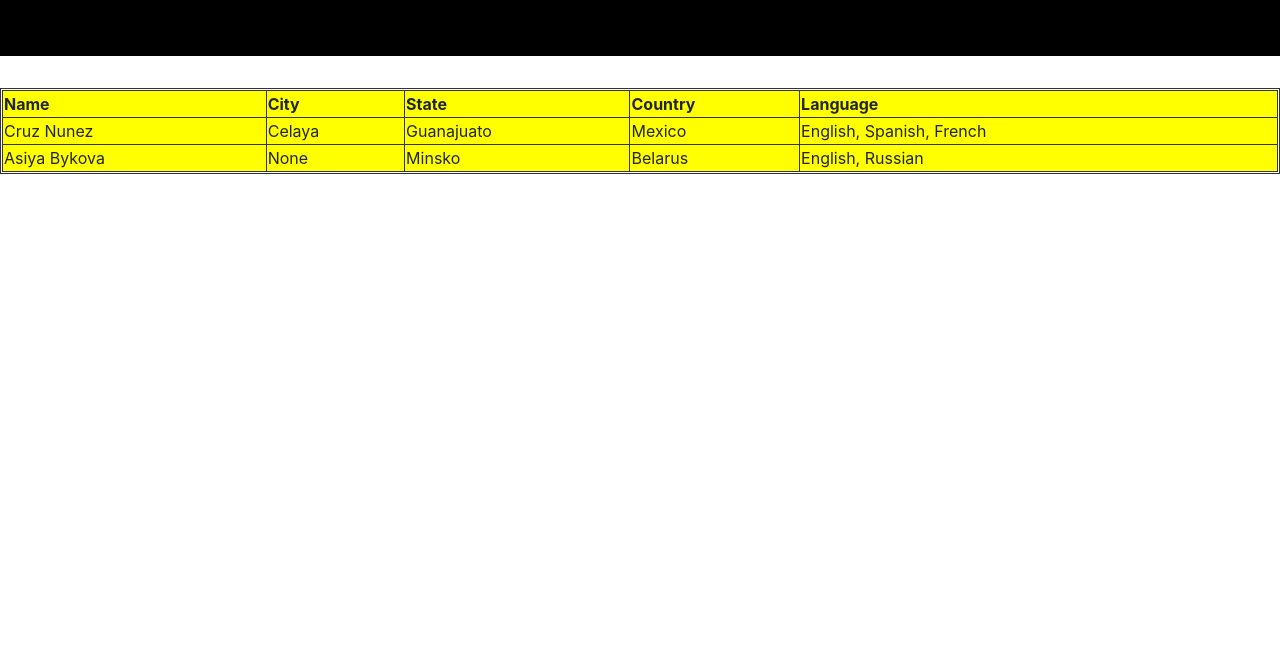
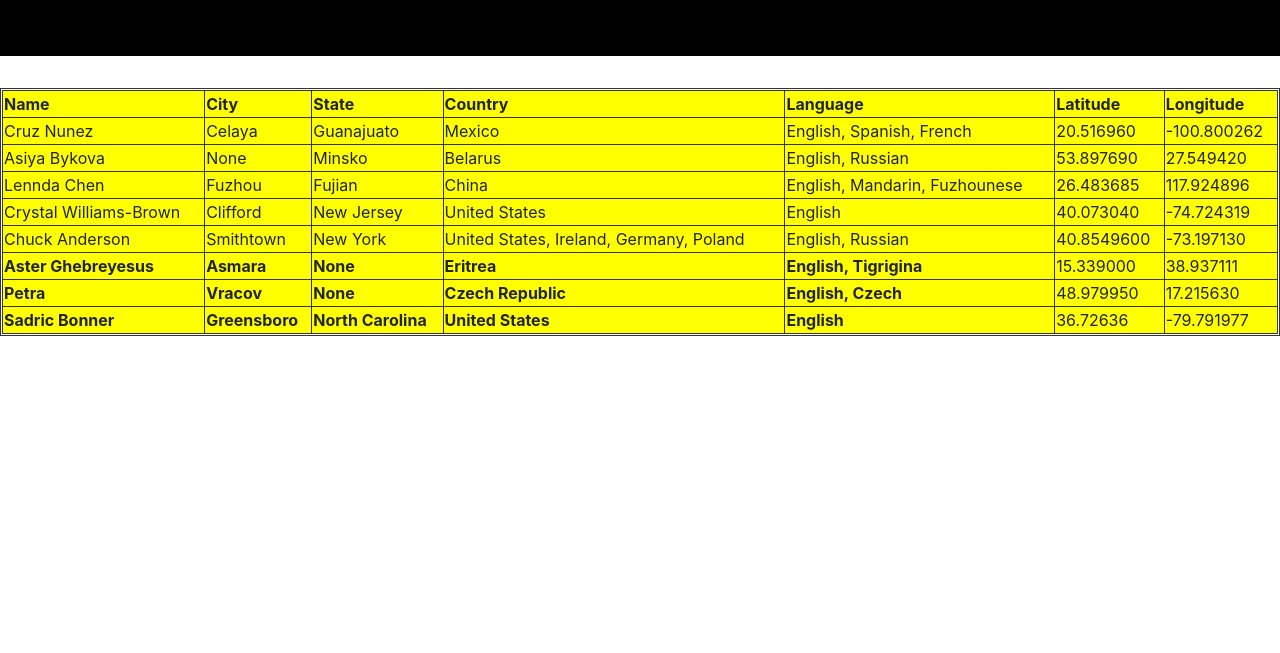
Before and after one commit to scbonner/maptable, a plain HTML site: page index.html in a window 1280 px wide. Shown: the part 147-800 px from the top of the page. Drawn offline with nearby package versions, Linux system fonts and the light colour scheme.

Commit message:
added lat/lng coordinances and copy console snippet

```diff
--- a/index.html
+++ b/index.html
@@ -10,7 +10,7 @@
 
 <div class="jumbotron jumbotron-fluid">
     <div class="container">
-        <h1 class="display-4">Map of Participants Directory</h1>
+        <h1 class="display-4">Directory Map Table</h1>
     </div>
 </div>
 
@@ -24,13 +24,19 @@
                     <th>State</th>
                     <th>Country</th>
                     <th>Language</th>
+                    <th>Latitude</th>
+                    <th>Longitude</th>
                  </tr>
+
                  <tr>
                      <td>Cruz Nunez</td>
                      <td>Celaya</td>
                      <td>Guanajuato</td>
                      <td>Mexico</td>
                      <td>English, Spanish, French</td>
+                     <td>20.516960</td>
+                     <td>-100.800262</td>
+                     <!-- <div class="leaflet-pane leaflet-marker-pane"><img src="https://unpkg.com/leaflet@1.3.3/dist/images/marker-icon.png" class="leaflet-marker-icon leaflet-zoom-animated leaflet-interactive" alt="" tabindex="0" style="margin-left: -12px; margin-top: -41px; width: 25px; height: 41px; transform: translate3d(281px, 200px, 0px); z-index: 200; outline: none;"></div> -->
                  </tr>
                  <tr>
                      <td>Asiya Bykova</td>
@@ -38,6 +44,71 @@
                      <td>Minsko</td>
                      <td>Belarus</td>
                      <td>English, Russian</td>
+                     <td>53.897690</td>
+                     <td>27.549420</td>
+                     <!-- <div class="leaflet-pane leaflet-marker-pane"><img src="https://unpkg.com/leaflet@1.3.3/dist/images/marker-icon.png" class="leaflet-marker-icon leaflet-zoom-animated leaflet-interactive" alt="" tabindex="0" style="margin-left: -12px; margin-top: -41px; width: 25px; height: 41px; transform: translate3d(377px, 200px, 0px); z-index: 200; outline: none;"></div> -->
+                 </tr>
+                 <tr>
+                     <td>Lennda Chen</td>
+                     <td>Fuzhou</td>
+                     <td>Fujian</td>
+                     <td>China</td>
+                     <td>English, Mandarin, Fuzhounese</td>
+                     <td>26.483685</td>
+                     <td>117.924896</td>
+                     <!-- <div class="leaflet-pane leaflet-marker-pane"><img src="https://unpkg.com/leaflet@1.3.3/dist/images/marker-icon.png" class="leaflet-marker-icon leaflet-zoom-animated leaflet-interactive" alt="" tabindex="0" style="margin-left: -12px; margin-top: -41px; width: 25px; height: 41px; transform: translate3d(281px, 200px, 0px); z-index: 200; outline: none;"></div> -->
+                 <tr>
+                     <td>Crystal Williams-Brown</td>
+                     <td>Clifford</td>
+                     <td>New Jersey</td>
+                     <td>United States</td>
+                     <td>English</td>
+                     <td>40.073040</td>
+                     <td>-74.724319</td>
+                     <!-- <div class="leaflet-pane leaflet-marker-pane"><img src="https://unpkg.com/leaflet@1.3.3/dist/images/marker-icon.png" class="leaflet-marker-icon leaflet-zoom-animated leaflet-interactive" alt="" tabindex="0" style="margin-left: -12px; margin-top: -41px; width: 25px; height: 41px; transform: translate3d(376px, 169px, 0px); z-index: 169; outline: none;"></div> -->
+                 </tr>
+                 <tr>
+                     <td>Chuck Anderson</td>
+                     <td>Smithtown</td>
+                     <td>New York</td>
+                     <td>United States, Ireland, Germany, Poland</td>
+                     <td>English, Russian</td>
+                     <td>40.8549600</td>
+                     <td>-73.197130</td>
+                     <!-- <div class="leaflet-pane leaflet-marker-pane"><img src="https://unpkg.com/leaflet@1.3.3/dist/images/marker-icon.png" class="leaflet-marker-icon leaflet-zoom-animated leaflet-interactive" alt="" tabindex="0" style="margin-left: -12px; margin-top: -41px; width: 25px; height: 41px; transform: translate3d(281px, 200px, 0px); z-index: 200; outline: none;"></div> -->
+
+                  <tr>
+                     <th>Aster Ghebreyesus</th>
+                     <th>Asmara</th>
+                     <th>None</th>
+                     <th>Eritrea</th>
+                     <th>English, Tigrigina</th>
+                     <td>15.339000</td>
+                     <td>38.937111</td>
+                     <!-- <div class="leaflet-pane leaflet-marker-pane"><img src="https://unpkg.com/leaflet@1.3.3/dist/images/marker-icon.png" class="leaflet-marker-icon leaflet-zoom-animated leaflet-interactive" alt="" tabindex="0" style="margin-left: -12px; margin-top: -41px; width: 25px; height: 41px; transform: translate3d(281px, 200px, 0px); z-index: 200; outline: none;"></div> -->
+                  </tr>
+                  <tr>
+                     <th>Petra</th>
+                     <th>Vracov</th>
+                     <th>None</th>
+                     <th>Czech Republic</th>
+                     <th>English, Czech</th>
+                     <td>48.979950</td>
+                     <td>17.215630</td>
+                     <!-- <div class="leaflet-pane leaflet-marker-pane"><img src="https://unpkg.com/leaflet@1.3.3/dist/images/marker-icon.png" class="leaflet-marker-icon leaflet-zoom-animated leaflet-interactive" alt="" tabindex="0" style="margin-left: -12px; margin-top: -41px; width: 25px; height: 41px; transform: translate3d(281px, 200px, 0px); z-index: 200; outline: none;"></div> -->
+                  <tr>
+                     <th>Sadric Bonner</th>
+                     <th>Greensboro</th>
+                     <th>North Carolina</th>
+                     <th>United States</th>
+                     <th>English</th>
+                     <td>36.72636</td>
+                     <td>-79.791977</td>
+                     <!-- <div class="leaflet-pane leaflet-marker-pane"><img src="https://unpkg.com/leaflet@1.3.3/dist/images/marker-icon.png" class="leaflet-marker-icon leaflet-zoom-animated leaflet-interactive" alt="" tabindex="0" style="margin-left: -12px; margin-top: -41px; width: 25px; height: 41px; transform: translate3d(281px, 200px, 0px); z-index: 200; outline: none;"></div> -->
+
+                  </tr>
+                  </tr>
+               </tr>
                </tr>
               </table>
            </td>
```
Lines whose indentation alone changed are shown as unchanged.
